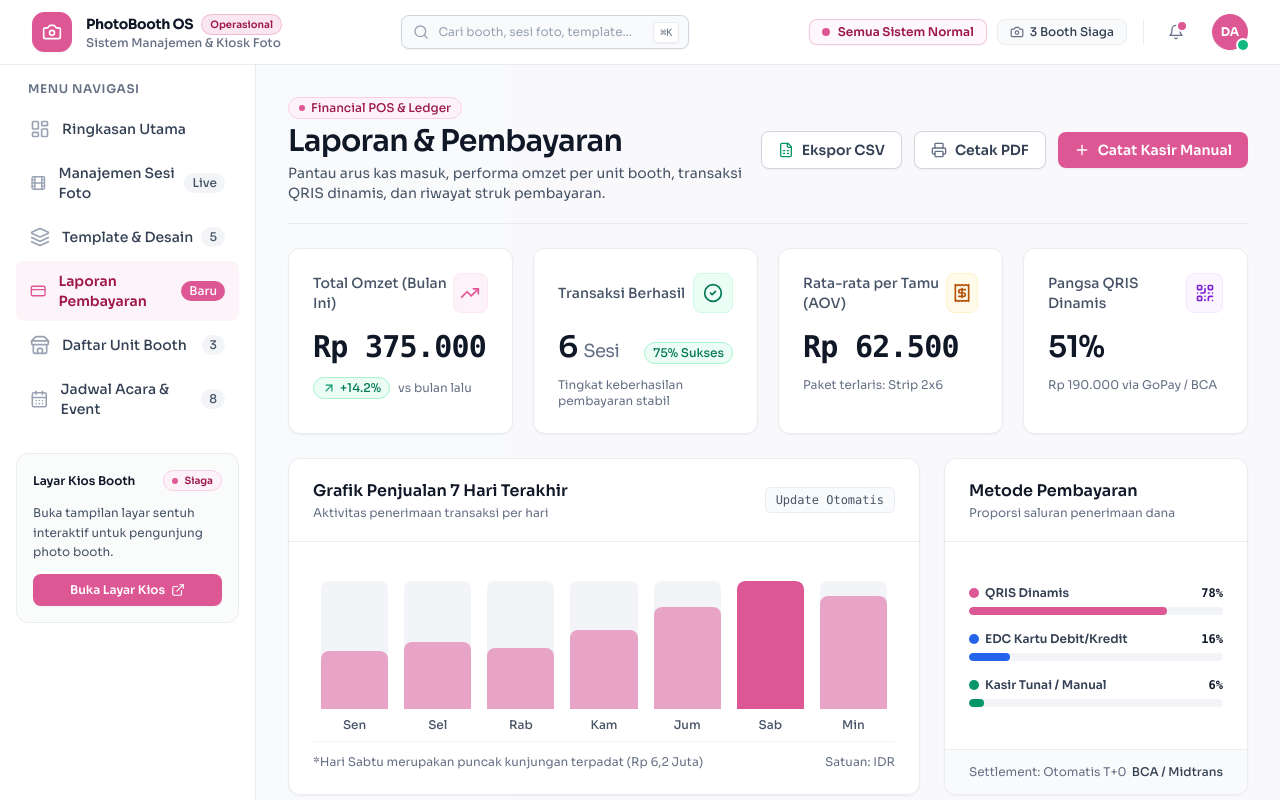
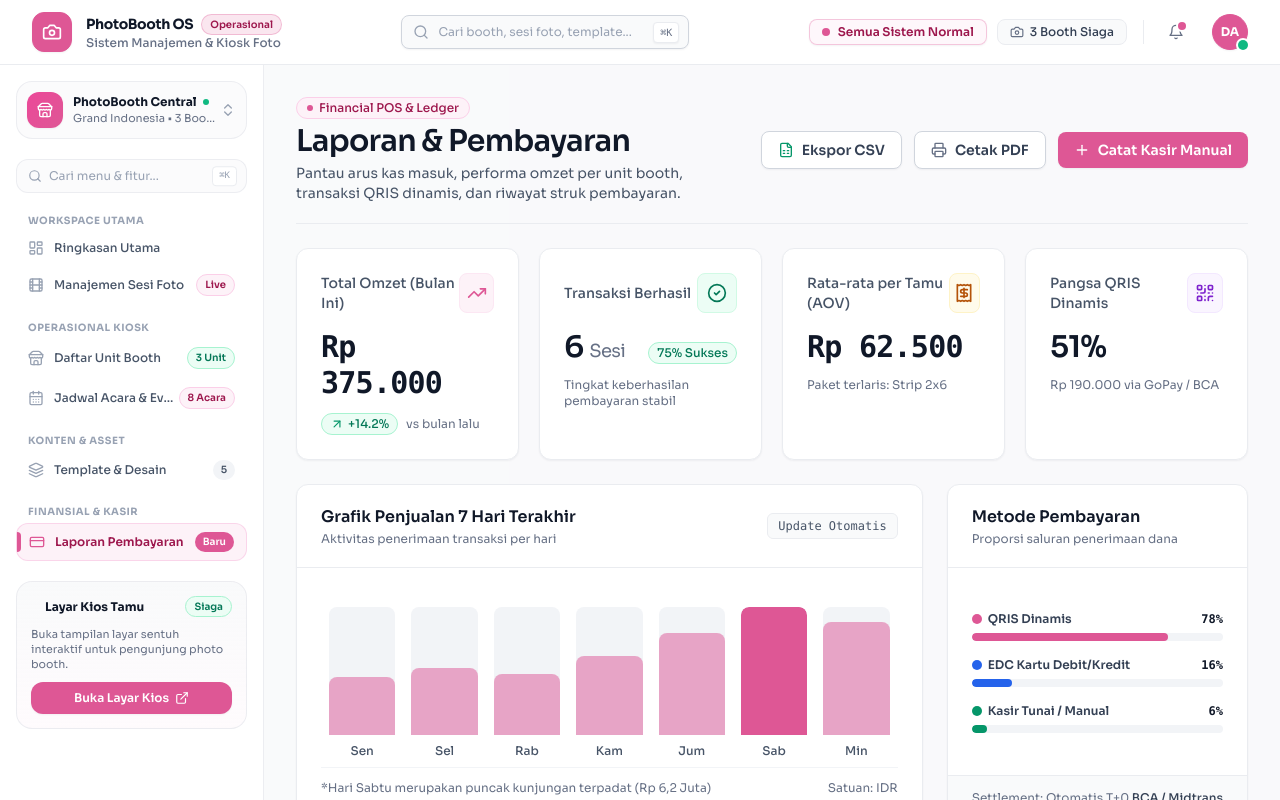
Before and after one commit to DaniNurAdheanto/Photo-Booth-Management-System, a Next.js app in the folder frontend/: page /payments in a window 1280 px wide. Shown: the top 800 px of the page. Built offline with nearby package versions, Linux system fonts and the light colour scheme.

Commit message:
refactor: update drawer UI and layout components across application pages and modals

```diff
--- a/frontend/src/app/templates/page.tsx
+++ b/frontend/src/app/templates/page.tsx
@@ -566,8 +566,8 @@ export default function TemplatesPage() {
             onClick={() => setIsLibraryOpen(false)}
           />
 
-          <div className="fixed inset-y-0 right-0 max-w-full flex pl-10">
-            <div className="w-screen max-w-2xl bg-white shadow-2xl border-l border-gray-100 flex flex-col animate-slide-left">
+          <div className="fixed inset-y-0 right-0 max-w-full flex pl-6 sm:pl-10 p-3 sm:p-4 pointer-events-none">
+            <div className="w-screen max-w-2xl bg-white shadow-2xl border border-gray-200/90 rounded-3xl flex flex-col animate-slide-left overflow-hidden ring-1 ring-black/10 pointer-events-auto">
               {/* Drawer Header */}
               <div className="px-6 py-5 border-b border-gray-200/80 flex items-center justify-between bg-white shrink-0 sticky top-0 z-20 shadow-2xs">
                 <div className="flex items-center gap-3.5 min-w-0">
--- a/frontend/src/components/layout/sidebar.tsx
+++ b/frontend/src/components/layout/sidebar.tsx
@@ -1,82 +1,196 @@
 'use client';
 
-import React from 'react';
+import React, { useState } from 'react';
 import Link from 'next/link';
 import { usePathname } from 'next/navigation';
-import { LayoutDashboard, Store, Film, CalendarDays, Layers, CreditCard, LogOut, ExternalLink } from 'lucide-react';
+import {
+  LayoutDashboard,
+  Store,
+  Film,
+  CalendarDays,
+  Layers,
+  CreditCard,
+  LogOut,
+  ExternalLink,
+  Search,
+  ChevronsUpDown,
+  Sparkles,
+  Radio,
+  SlidersHorizontal,
+} from 'lucide-react';
+
+interface NavGroup {
+  category: string;
+  items: {
+    label: string;
+    href: string;
+    icon: React.ComponentType<{ className?: string }>;
+    count?: string | null;
+    badgeVariant?: 'pink' | 'emerald' | 'gray';
+  }[];
+}
 
 export function Sidebar() {
   const pathname = usePathname();
+  const [searchQuery, setSearchQuery] = useState('');
 
-  const navItems = [
-    { label: 'Ringkasan Utama', href: '/', icon: LayoutDashboard, count: null },
-    { label: 'Manajemen Sesi Foto', href: '/sessions', icon: Film, count: 'Live' },
-    { label: 'Template & Desain', href: '/templates', icon: Layers, count: '5' },
-    { label: 'Laporan Pembayaran', href: '/payments', icon: CreditCard, count: 'Baru' },
-    { label: 'Daftar Unit Booth', href: '/booths', icon: Store, count: '3' },
-    { label: 'Jadwal Acara & Event', href: '/events', icon: CalendarDays, count: '8' },
+  const navGroups: NavGroup[] = [
+    {
+      category: 'WORKSPACE UTAMA',
+      items: [
+        { label: 'Ringkasan Utama', href: '/', icon: LayoutDashboard },
+        { label: 'Manajemen Sesi Foto', href: '/sessions', icon: Film, count: 'Live', badgeVariant: 'pink' },
+      ],
+    },
+    {
+      category: 'OPERASIONAL KIOSK',
+      items: [
+        { label: 'Daftar Unit Booth', href: '/booths', icon: Store, count: '3 Unit', badgeVariant: 'emerald' },
+        { label: 'Jadwal Acara & Event', href: '/events', icon: CalendarDays, count: '8 Acara', badgeVariant: 'pink' },
+      ],
+    },
+    {
+      category: 'KONTEN & ASSET',
+      items: [
+        { label: 'Template & Desain', href: '/templates', icon: Layers, count: '5', badgeVariant: 'gray' },
+      ],
+    },
+    {
+      category: 'FINANSIAL & KASIR',
+      items: [
+        { label: 'Laporan Pembayaran', href: '/payments', icon: CreditCard, count: 'Baru', badgeVariant: 'pink' },
+      ],
+    },
   ];
 
   return (
-    <aside className="w-64 border-r border-gray-200 bg-white p-4 flex flex-col justify-between shrink-0 font-sora">
-      <div className="space-y-6">
-        {/* Navigation Section */}
-        <div>
-          <p className="px-3 text-xs font-semibold uppercase tracking-wider text-gray-500">
-            Menu Navigasi
+    <aside className="w-[264px] min-w-[264px] max-w-[264px] border-r border-gray-200/90 bg-white flex flex-col justify-between shrink-0 font-sora z-30 select-none">
+      {/* Top Header & Searchable Nav Section */}
+      <div className="flex-1 overflow-y-auto px-4 py-4 space-y-5">
+        {/* 1. Location / Branch Switcher Card (Ref: PWT Location & Zendenta Clinic) */}
+        <div className="p-2.5 rounded-2xl border border-gray-200/90 bg-gray-50/70 hover:bg-gray-100/70 hover:border-gray-300 transition-all cursor-pointer group shadow-2xs">
+          <div className="flex items-center justify-between">
+            <div className="flex items-center gap-2.5 min-w-0">
+              <div className="w-9 h-9 rounded-xl bg-gradient-to-br from-pink-500 to-[#DE5795] text-white flex items-center justify-center font-bold text-xs shrink-0 shadow-xs">
+                <Store className="w-4 h-4 text-white" />
+              </div>
+              <div className="min-w-0">
+                <div className="flex items-center gap-1.5">
+                  <span className="text-xs font-bold text-gray-900 truncate">PhotoBooth Central</span>
+                  <span className="w-1.5 h-1.5 rounded-full bg-emerald-500 shrink-0" title="Online" />
+                </div>
+                <p className="text-[11px] text-gray-500 truncate">Grand Indonesia • 3 Booth</p>
+              </div>
+            </div>
+            <ChevronsUpDown className="w-4 h-4 text-gray-400 group-hover:text-gray-600 shrink-0 ml-1" />
+          </div>
+        </div>
+
+        {/* 2. Quick Search Menu Box (Ref: PWT Search ⌘K) */}
+        <div className="relative">
+          <Search className="w-3.5 h-3.5 text-gray-400 absolute left-3 top-1/2 -translate-y-1/2 pointer-events-none" />
+          <input
+            type="text"
+            placeholder="Cari menu & fitur..."
+            value={searchQuery}
+            onChange={(e) => setSearchQuery(e.target.value)}
+            className="w-full pl-8 pr-11 py-2 text-xs bg-gray-50/70 border border-gray-200/90 rounded-xl text-gray-900 placeholder:text-gray-400 focus:outline-hidden focus:bg-white focus:border-[#DE5795] focus:ring-3 focus:ring-[#DE5795]/10 transition-all"
+          />
+          <kbd className="absolute right-2.5 top-1/2 -translate-y-1/2 px-1.5 py-0.5 text-[9px] font-mono text-gray-400 bg-white border border-gray-200 rounded shadow-2xs">
+            ⌘K
+          </kbd>
+        </div>
+
+        {/* 3. Grouped Navigation with Uppercase Category Labels (Ref: PWT & Zendenta) */}
+        <nav className="space-y-4">
+          {navGroups.map((group) => {
+            const filteredItems = group.items.filter((item) =>
+              item.label.toLowerCase().includes(searchQuery.toLowerCase())
+            );
+
+            if (filteredItems.length === 0) return null;
+
+            return (
+              <div key={group.category} className="space-y-1">
+                <p className="px-3 text-[10px] font-bold uppercase tracking-wider text-gray-400">
+                  {group.category}
                 </p>
-          <nav className="mt-3 space-y-1">
-            {navItems.map((item) => {
+                <div className="space-y-0.5 mt-1">
+                  {filteredItems.map((item) => {
                     const Icon = item.icon;
-              const isActive = item.href === '/' ? pathname === '/' : pathname.startsWith(item.href);
+                    const isActive =
+                      item.href === '/'
+                        ? pathname === '/'
+                        : pathname.startsWith(item.href);
 
                     return (
                       <Link
                         key={item.label}
                         href={item.href}
-                  className={`group flex w-full items-center justify-between rounded-lg px-3.5 py-2.5 text-sm transition-all ${
+                        className={`group relative flex w-full items-center justify-between rounded-xl px-3 py-2 text-xs transition-all ${
                           isActive
-                      ? 'bg-pink-50/80 text-[#9D174D] font-semibold border-l-3 border-[#DE5795]'
-                      : 'text-gray-700 hover:bg-gray-50 hover:text-gray-900 font-medium'
+                            ? 'bg-pink-50 text-[#9D174D] font-semibold shadow-2xs border border-pink-200/80'
+                            : 'text-gray-600 hover:bg-gray-50 hover:text-gray-900 font-medium'
                         }`}
                       >
-                  <div className="flex items-center gap-3">
-                    <Icon className={`h-5 w-5 transition-colors ${
-                      isActive ? 'text-[#DE5795]' : 'text-gray-400 group-hover:text-gray-600'
-                    }`} />
-                    <span>{item.label}</span>
+                        {/* Left Active Indicator Bar (Untitled UI / Zendenta Style) */}
+                        {isActive && (
+                          <span className="absolute left-0 top-1/2 -translate-y-1/2 w-1 h-5 rounded-r-full bg-[#DE5795]" />
+                        )}
+
+                        <div className="flex items-center gap-2.5 min-w-0">
+                          <Icon
+                            className={`h-4 w-4 shrink-0 transition-colors ${
+                              isActive
+                                ? 'text-[#DE5795]'
+                                : 'text-gray-400 group-hover:text-gray-600'
+                            }`}
+                          />
+                          <span className="truncate">{item.label}</span>
                         </div>
+
                         {item.count && (
-                    <span className={`px-2 py-0.5 text-xs font-medium rounded-full ${
+                          <span
+                            className={`px-2 py-0.5 text-[10px] font-semibold rounded-full shrink-0 transition-colors ${
                               isActive
-                        ? 'bg-[#DE5795] text-white'
+                                ? 'bg-[#DE5795] text-white shadow-2xs'
+                                : item.badgeVariant === 'emerald'
+                                ? 'bg-emerald-50 text-emerald-700 border border-emerald-200'
+                                : item.badgeVariant === 'pink'
+                                ? 'bg-pink-50 text-[#9D174D] border border-pink-200'
                                 : 'bg-gray-100 text-gray-600 group-hover:bg-gray-200'
-                    }`}>
+                            }`}
+                          >
                             {item.count}
                           </span>
                         )}
                       </Link>
                     );
                   })}
+                </div>
+              </div>
+            );
+          })}
         </nav>
+
+        {/* 4. Interactive Kiosk Quick Launch Card */}
+        <div className="rounded-2xl border border-gray-200/90 bg-gradient-to-b from-gray-50 to-pink-50/30 p-3.5 space-y-2.5 shadow-2xs">
+          <div className="flex items-center justify-between">
+            <div className="flex items-center gap-1.5">
+              <span className="w-2 h-2 rounded-full bg-[#DE5795] animate-ping" />
+              <span className="text-xs font-bold text-gray-900">Layar Kios Tamu</span>
             </div>
-
-        {/* Kiosk Quick Launch Card - Untitled UI Feature Card */}
-        <div className="rounded-xl border border-gray-200 bg-gray-50/80 p-4 space-y-3 font-sora shadow-2xs">
-          <div className="flex items-center justify-between">
-            <span className="text-xs font-semibold text-gray-900">Layar Kios Booth</span>
-            <span className="inline-flex items-center gap-1.5 px-2 py-0.5 rounded-full text-[10px] font-semibold bg-pink-50 text-[#9D174D] border border-pink-200">
-              <span className="h-1.5 w-1.5 rounded-full bg-[#DE5795] animate-pulse" />
+            <span className="inline-flex items-center gap-1 px-2 py-0.5 rounded-full text-[10px] font-semibold bg-emerald-50 text-emerald-700 border border-emerald-200">
               Siaga
             </span>
           </div>
-          <p className="text-xs text-gray-600 leading-relaxed">
+          <p className="text-[11px] text-gray-500 leading-snug">
             Buka tampilan layar sentuh interaktif untuk pengunjung photo booth.
           </p>
           <Link
             href="/sessions/booth"
             target="_blank"
-            className="flex items-center justify-center gap-1.5 w-full py-2 px-3 text-xs font-semibold rounded-lg bg-[#DE5795] hover:bg-[#c93d7e] text-white shadow-xs transition-colors"
+            className="flex items-center justify-center gap-1.5 w-full py-2 px-3 text-xs font-semibold rounded-xl bg-[#DE5795] hover:bg-[#c93d7e] text-white shadow-xs transition-colors"
           >
             <span>Buka Layar Kios</span>
             <ExternalLink className="h-3.5 w-3.5 text-white" />
@@ -84,22 +198,25 @@ export function Sidebar() {
         </div>
       </div>
 
-      {/* User Profile Widget - Untitled UI Standard */}
-      <div className="pt-4 border-t border-gray-200">
-        <div className="flex items-center justify-between p-2 rounded-lg hover:bg-gray-50 transition-colors">
-          <div className="flex items-center gap-3 min-w-0">
+      {/* 5. User Profile Footer (Ref: Zendenta / Untitled UI standard) */}
+      <div className="p-3 border-t border-gray-200/90 bg-white">
+        <div className="flex items-center justify-between p-2 rounded-xl hover:bg-gray-50 transition-colors">
+          <div className="flex items-center gap-2.5 min-w-0">
             <div className="relative">
-              <div className="h-10 w-10 rounded-full bg-[#DE5795] text-white font-bold text-xs flex items-center justify-center shrink-0 border border-[#DE5795] shadow-xs">
+              <div className="h-9 w-9 rounded-xl bg-gradient-to-tr from-[#DE5795] to-pink-400 text-white font-bold text-xs flex items-center justify-center shrink-0 shadow-xs">
                 DA
               </div>
-              <span className="absolute bottom-0 right-0 h-2.5 w-2.5 rounded-full bg-emerald-500 ring-2 ring-white" />
+              <span className="absolute -bottom-0.5 -right-0.5 h-2.5 w-2.5 rounded-full bg-emerald-500 ring-2 ring-white" />
             </div>
             <div className="min-w-0">
-              <p className="text-sm font-semibold text-gray-900 truncate">Dani Adheanto</p>
-              <p className="text-xs text-gray-500 truncate">admin@photobooth.local</p>
+              <p className="text-xs font-bold text-gray-900 truncate">Dani Adheanto</p>
+              <p className="text-[10px] text-gray-500 truncate">Super Admin Operasional</p>
             </div>
           </div>
-          <button className="text-gray-400 hover:text-gray-600 p-1.5 rounded-lg hover:bg-gray-100 transition-colors" title="Logout">
+          <button
+            className="text-gray-400 hover:text-gray-600 p-1.5 rounded-lg hover:bg-gray-100 transition-colors"
+            title="Keluar / Ganti Akun"
+          >
             <LogOut className="h-4 w-4" />
           </button>
         </div>
```
Also changed, not shown: frontend/src/app/booths/page.tsx (+14 -14 lines), frontend/src/app/events/page.tsx (+13 -13 lines), frontend/src/app/payments/page.tsx (+23 -23 lines), frontend/src/features/sessions/components/SessionDetailModal.tsx (+17 -12 lines), frontend/src/features/templates/components/TemplateModal.tsx (+17 -12 lines), 1 other file (tests, documents, lock files or other folders). Lines whose indentation alone changed are shown as unchanged.
